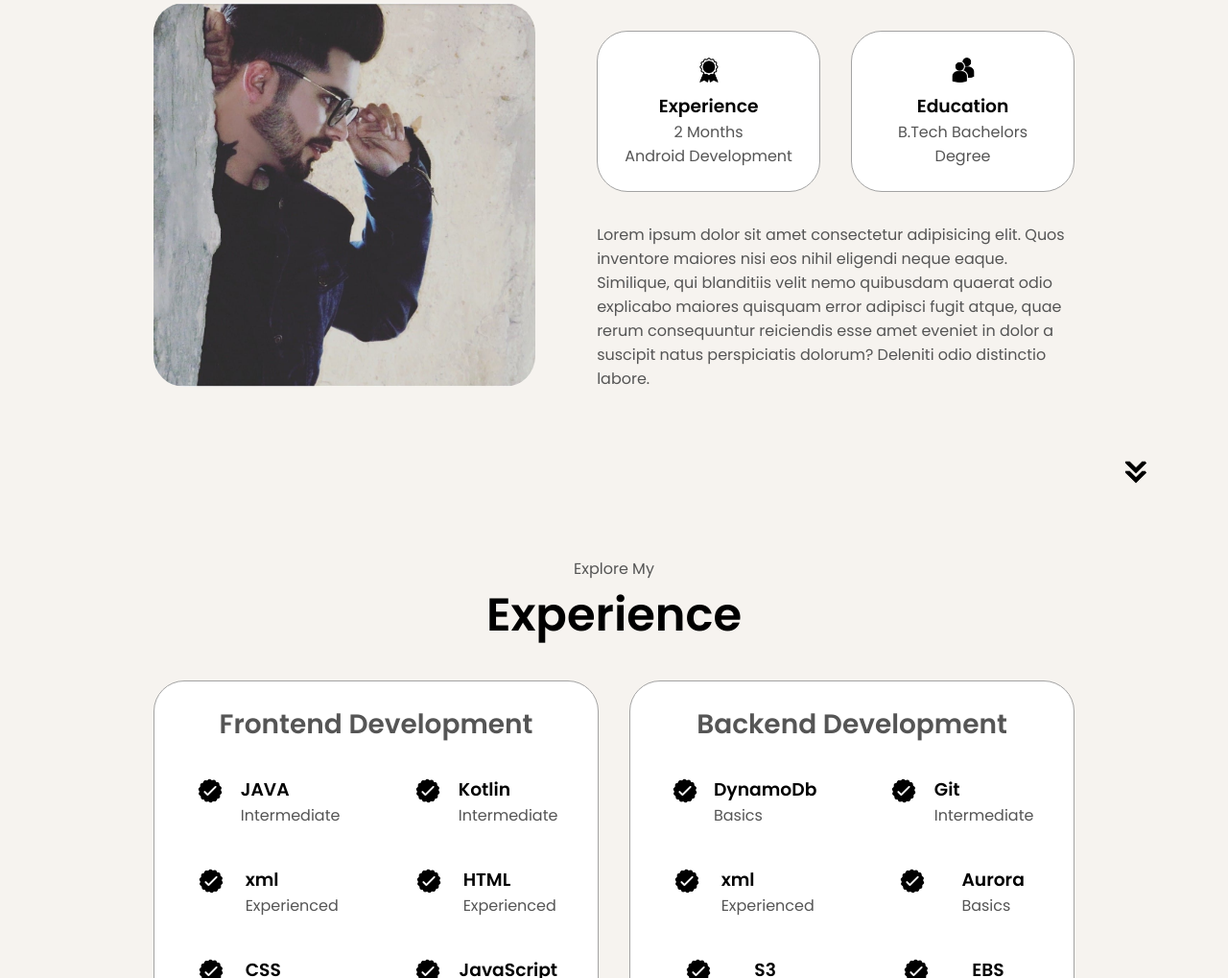
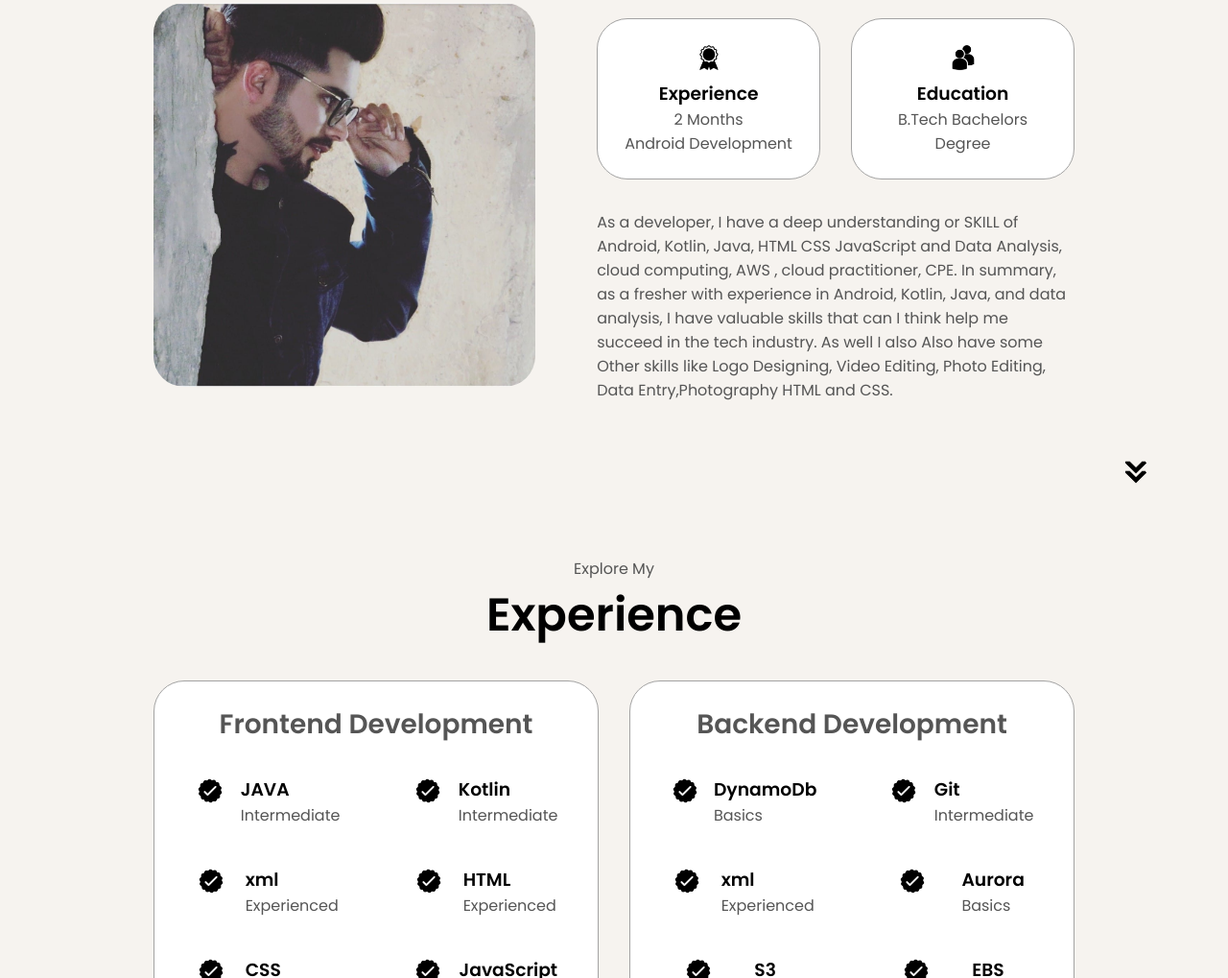
Before and after one commit to NaveedBhat/My_Portfolio, a plain HTML site: page index.html in a window 1280 px wide. Shown: the part 1116-2135 px from the top of the page at 96% size. Drawn offline with Linux system fonts and the light colour scheme.

Commit message:
Update index.html

```diff
--- a/index.html
+++ b/index.html
@@ -81,7 +81,9 @@
                     </div>
                 </div>
                 <div class="text-container">
-                    <p>Lorem ipsum dolor sit amet consectetur adipisicing elit. Quos inventore maiores nisi eos nihil eligendi neque eaque. Similique, qui blanditiis velit nemo quibusdam quaerat odio explicabo maiores quisquam error adipisci fugit atque, quae rerum consequuntur reiciendis esse amet eveniet in dolor a suscipit natus perspiciatis dolorum? Deleniti odio distinctio labore.</p>
+                    <p>As a developer, I have a deep understanding or SKILL of Android, Kotlin, Java, HTML CSS JavaScript and Data Analysis, cloud computing, AWS , cloud practitioner, CPE.
+                        In summary, as a fresher with experience in Android, Kotlin, Java, and data analysis, I have valuable skills that can I think help me succeed in the tech industry.
+                        As well I also Also have some Other skills like Logo Designing, Video Editing, Photo Editing, Data Entry,Photography HTML and CSS.</p>
 
                 </div>
             </div>
```
